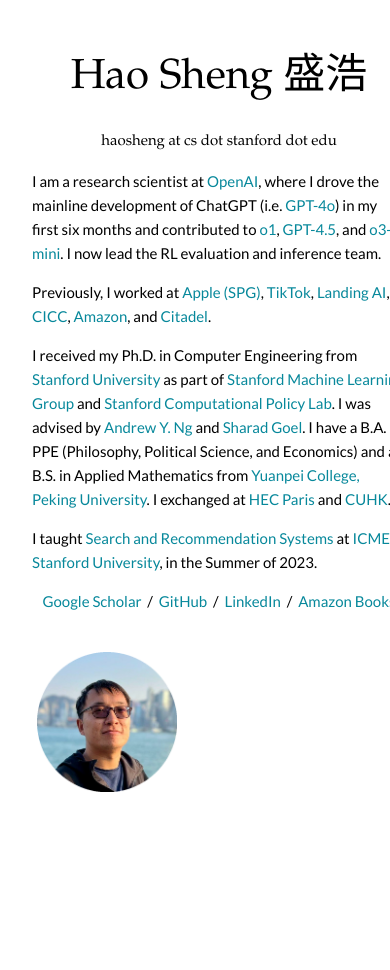
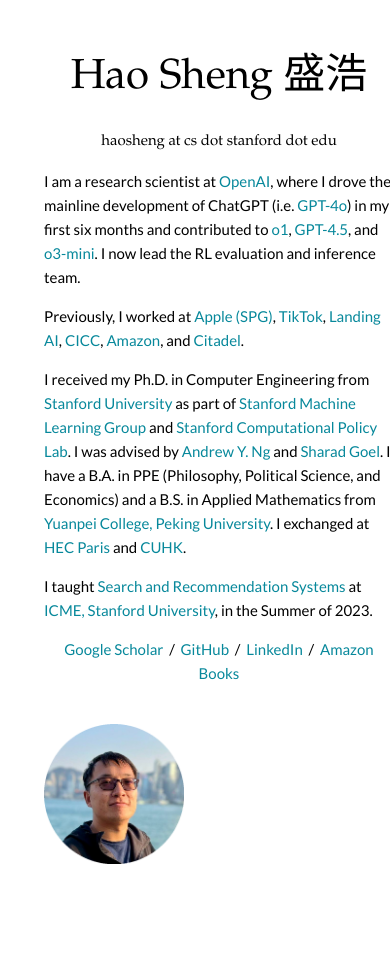
Before and after one commit to haossr/haossr.github.io, a Jekyll site: the page built from _posts/2016-06-07-cs231a.markdown, in a window 390 px wide. Built offline with Jekyll 4.4.1, drawn with Linux system fonts in a browser that asks for light colours; before the commit the page ends 900 px from its top, so only the background shows below that.

Commit message:
iPhone mobile fit: prevent horizontal overflow and add side padding; update Gemfile.lock from upstream.
🤖 Generated with [Claude Code](https://claude.ai/code)

Co-Authored-By: Claude <noreply@anthropic.com>

```diff
--- a/assets/css/styles.scss
+++ b/assets/css/styles.scss
@@ -21,6 +21,8 @@
   td { padding: 12px !important; }
 }
 
+@media (max-width: 600px) { body { padding: 0 12px; } }
+
 /* Image defaults and lazy loading hints */
 img { max-width: 100%; height: auto; }
 img[loading="lazy"] {
@@ -42,7 +44,7 @@ a {
 }
 
 /* Readability */
-body, p { line-height: 1.6; }
+body, p { line-height: 1.6; overflow-x: hidden; }
 
 a:focus,
 a:hover {
```
Also changed, not shown: Gemfile.lock.
